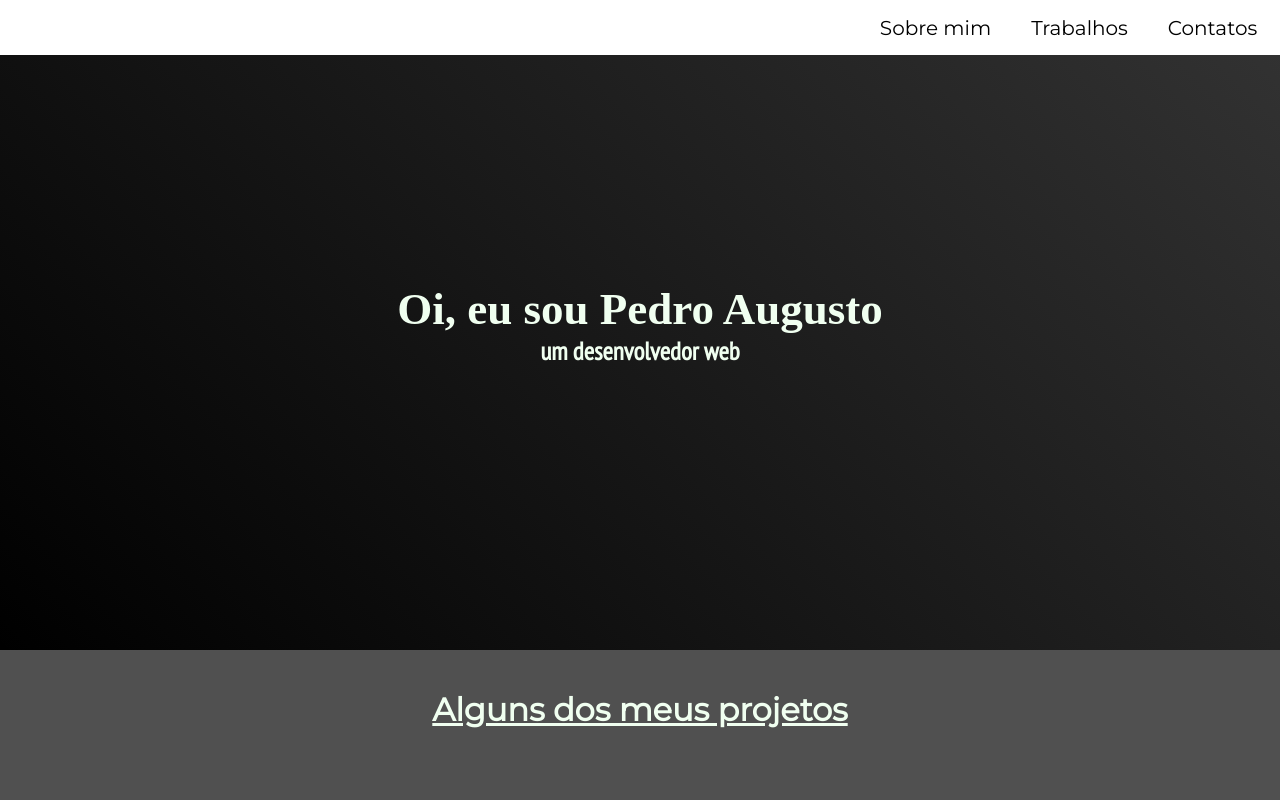
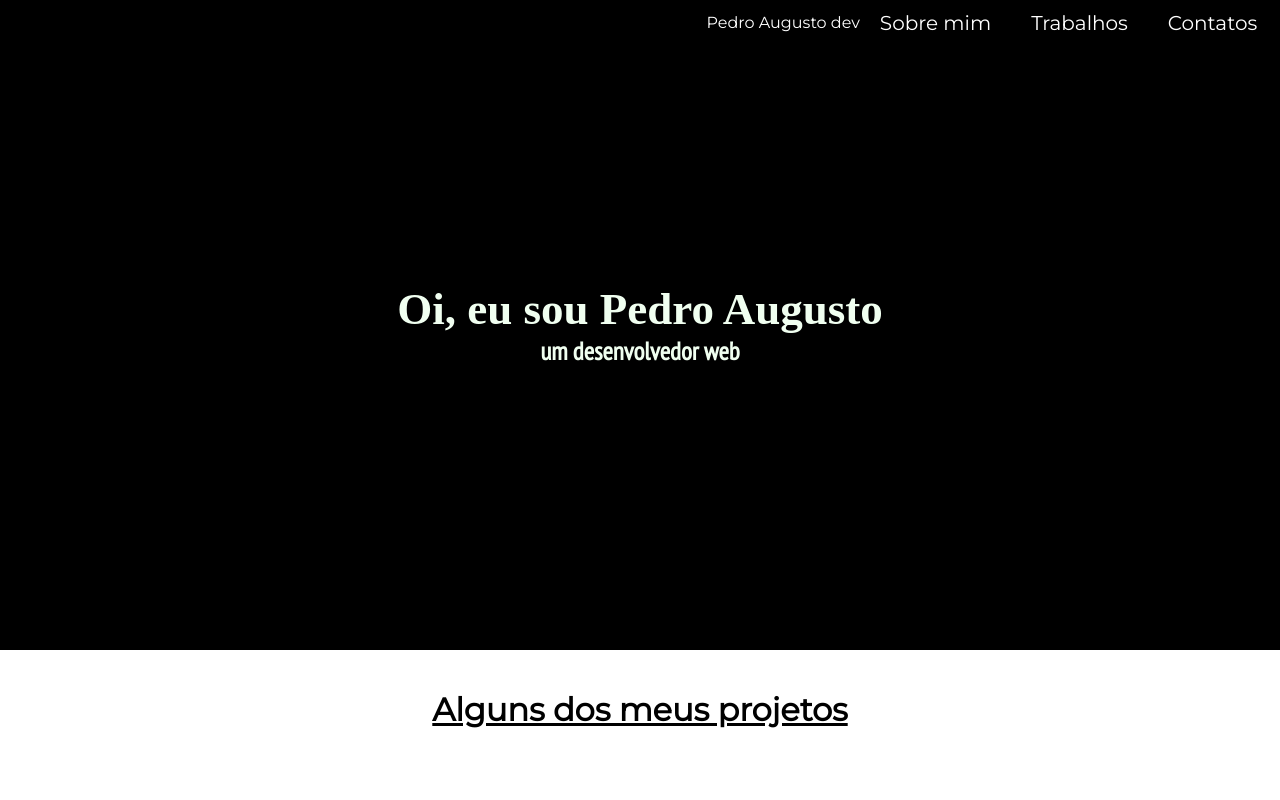
Before and after one commit to PedroAugustoACT/professional_portfolio, a plain HTML site: page index.html in a window 1280 px wide. Shown: the top 800 px of the page. Drawn offline with Linux system fonts and the light colour scheme; a web font is replaced by a local one.

Commit message:
Modifica background e barra de interação

```diff
--- a/index.html
+++ b/index.html
@@ -14,6 +14,9 @@
 </head>
 <body>
     <div class="campsBar">
+        <div class="barContainer">
+            <p class="txtBar">Pedro Augusto dev</p>
+        </div>
         <button class="buttonBar" onclick="mainBox()">Sobre mim</button>
         <button class="buttonBar" onclick="worksBox()">Trabalhos</button>
         <button class="buttonBar" onclick="contactsBox()">Contatos</button>
--- a/styles.css
+++ b/styles.css
@@ -5,20 +5,33 @@
 
 .campsBar{
     width: 99%;
-    height: 35px;
-    background-color: white;
+    height: 25px;
+    background-color: #000;
     text-align: end;
     display: flex;
     align-items: center;
-    justify-content:right;
+    justify-content: right;
     padding: 10px;
     position:fixed;
 }
+.barContainer{
+    text-align: center;
+}
+.txtBar{
+    font-family: 'Montserrat';
+    color: white;
+    text-align: center;
+}
 .buttonBar{
     font-family: 'Montserrat';
+    color: white;
     font-size: 20px;
+    text-align: center;
+    display: flex;
+    align-items: center;
+    height: 105%;
     padding: 20px;
-    background-color: transparent;
+    background-color:transparent;
     border: none;
     cursor: pointer;
     transition: 0.2s all ease;
@@ -26,13 +39,12 @@
 }
 .buttonBar:hover{
     font-size: 21px;
-    background-color: rgb(231, 231, 231);
-    background-size: 100%;
+    background-color: rgb(63, 63, 63);
 
 }
 .mainScreen{
-    background-color: black;
-    background-image: linear-gradient(45deg, transparent, rgba(128, 128, 128, 0.4));
+    background-color: #000;
+    /*background-image: linear-gradient(45deg, transparent, rgba(128, 128, 128, 0.4));*/
     width: 100%;
     height: 650px;
     text-align: center;
@@ -53,19 +65,20 @@
     color: honeydew;
 }
 .projectsBox{
-    background-color: rgb(80, 80, 80);
+    background-color:white;
+    /*background-image: linear-gradient(45deg, transparent, rgba(128, 128, 128, 0.4));*/
     width: 100%;
     height: 400px;
 }
 .txtProjects{
     font-family: 'Montserrat';
-    color: honeydew;
+    color: #000;
     text-decoration: underline;
     padding-top: 40px;
     text-align: center;
 }
 .contactsBox{
-    background-color: rgb(61, 76, 77);
+    background-color: rgb(0, 0, 0);
     width: 100%;
     height: 300px;
     text-align: center;
@@ -123,5 +136,5 @@ footer{
     text-align: center;
     color:honeydew ;
     font-family: 'Zen Kaku Gothic Antique';
-    background-color: rgb(61, 76, 77);
+    background-color: rgb(0, 0, 0);
 }
```
